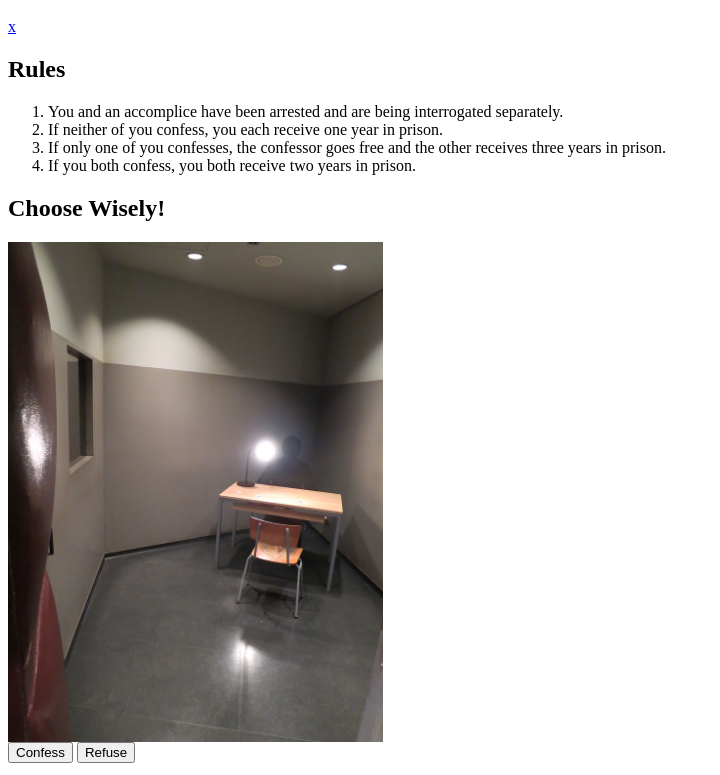
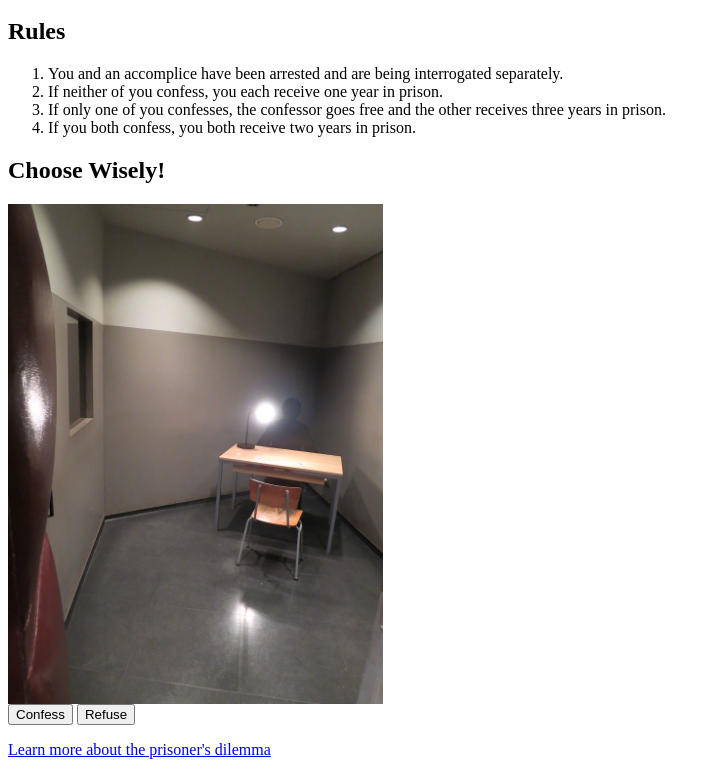
Before and after one commit to eccovill/prisoners-dilemma, a plain HTML site: page index.html in a window 1280 px wide. Shown: the part 48-823 px from the top of the page, without its empty margins (0-720 px from the left). Drawn offline with Linux system fonts and the light colour scheme.

Commit message:
Update index.html

```diff
--- a/index.html
+++ b/index.html
@@ -1,13 +1,12 @@
 <html>
   <head>
-    <link rel=¨stylesheet¨ type=¨text/css¨ href=¨styles.css">
     <h1>
       Prisoner's Dilemma Game
     </h1>
+    <link rel=¨stylesheet¨ type=¨text/css¨ href=¨styles.css">
   </head>
   <body>
     <div id="rules">
-      <a href="https://plato.stanford.edu/entries/prisoner-dilemma/">x</a>
       <h2>
         Rules
       </h2>
@@ -35,4 +34,9 @@
     <div id="result"></div>
     <script src="dilemma.js"></script>
   </body>
+  <footer>
+    <p>
+       <a href="https://plato.stanford.edu/entries/prisoner-dilemma/">Learn more about the prisoner's dilemma</a>
+    </p>
+  </footer>
 </html>
```
